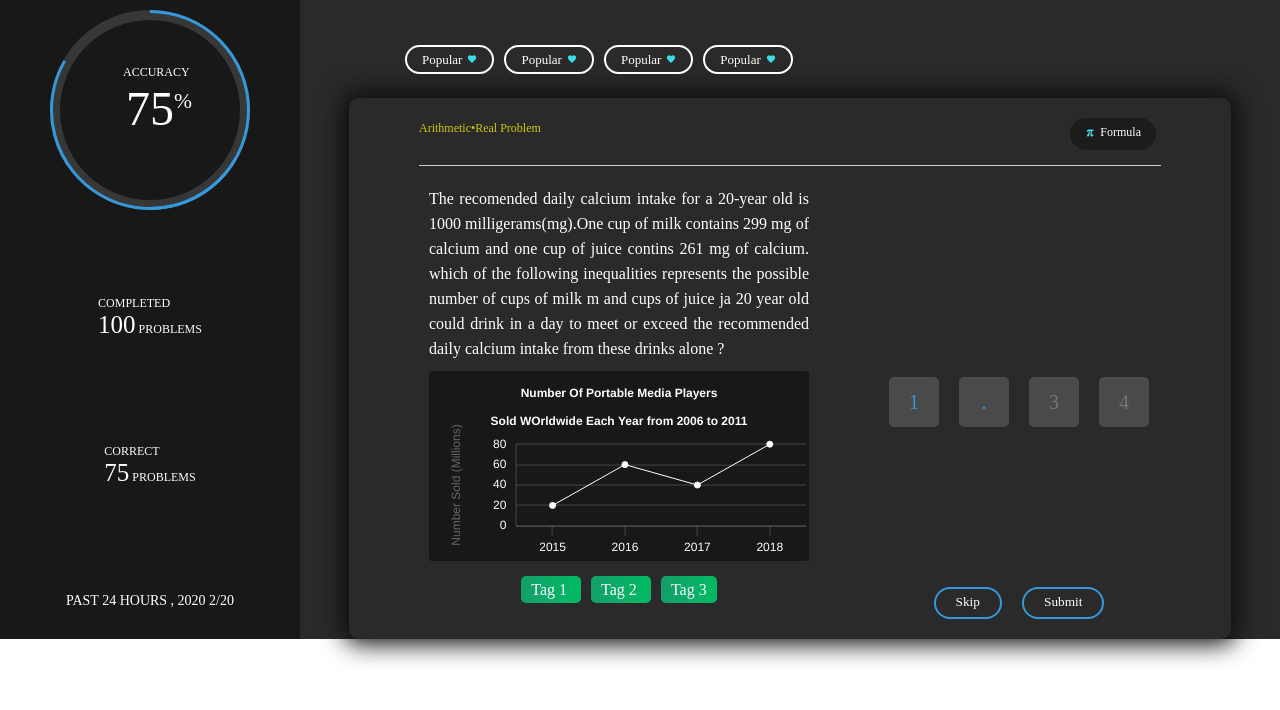
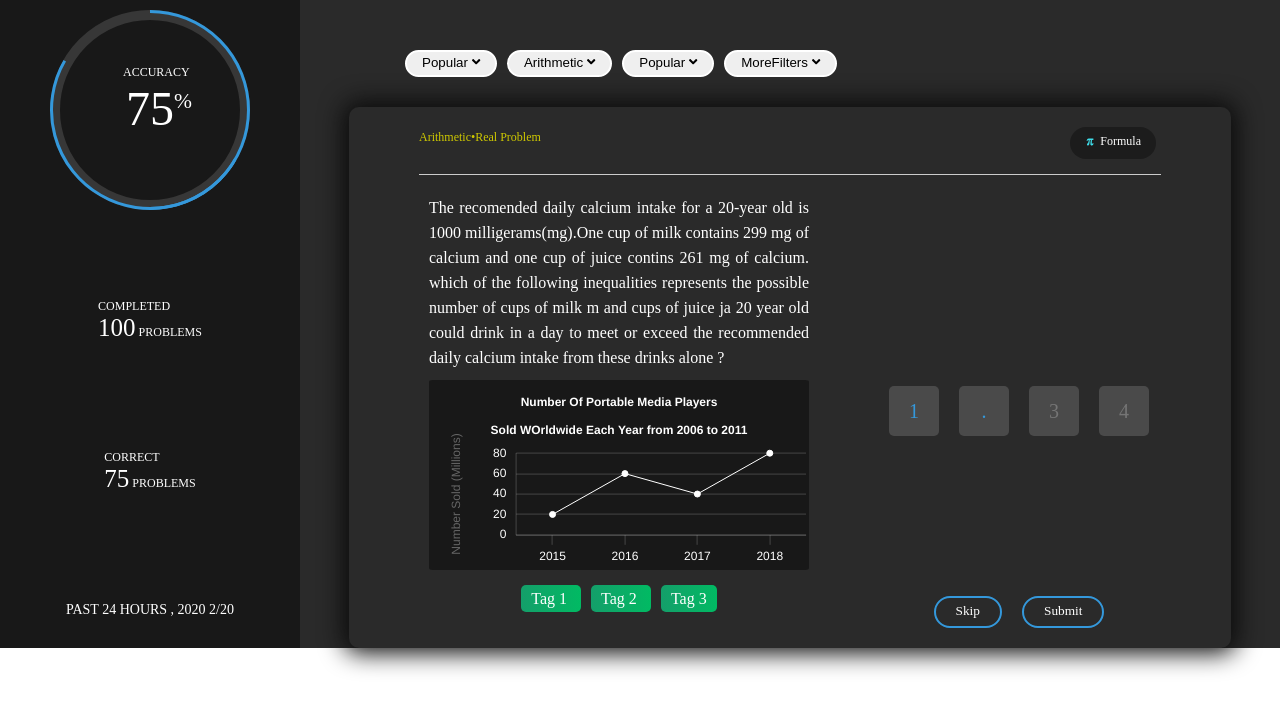
Before and after one commit to Johnsavadkuhi/Johnsavadkuhi.github.io, a React (Create React App) app: page / in a window 1280 px wide. Shown: the top 710 px of the page. Built offline with nearby package versions, Linux system fonts and the light colour scheme.

Commit message:
add IconButton

```diff
--- a/src/components/right/Header.js
+++ b/src/components/right/Header.js
@@ -1,27 +1,34 @@
 import React from "react";
-import Like from '../../img/icons8_heart_1.svg' ;
+import Like from '../../img/drop_down.svg' ;
+import Iconbutton from "./IconButton";
 
 function Header() {
   return (
     <div className="header">
       <div className="tags">
-        <span className="tag">
+        {/* <button className="tag">
           <span>Popular</span>
 
+          <img src={Like} alt="like"/>
+        </button>
+        <button className="tag">
+          <span>Arithmetic</span>
           <img src={Like} alt="like" />
-        </span>
-        <span className="tag">
+        </button>
+        <button className="tag">
           <span>Popular</span>
           <img src={Like} alt="like" />
-        </span>
-        <span className="tag">
-          <span>Popular</span>
+        </button>
+        <button className="tag">
+          <span>More Filters</span>
           <img src={Like} alt="like" />
-        </span>
-        <span className="tag">
-          <span>Popular</span>
-          <img src={Like} alt="like" />
-        </span>
+        </button > */}
+
+        <Iconbutton>Popular</Iconbutton>
+        <Iconbutton>Arithmetic</Iconbutton>
+        <Iconbutton>Popular</Iconbutton>
+        <Iconbutton>MoreFilters</Iconbutton>
+
       </div>
     </div>
   );
```
